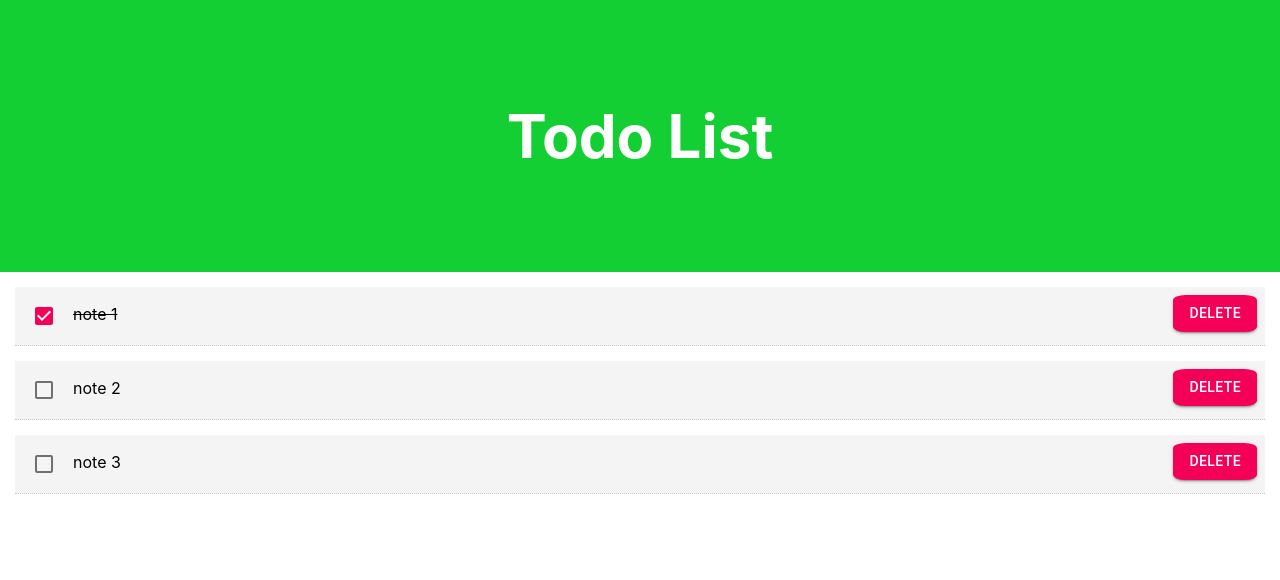
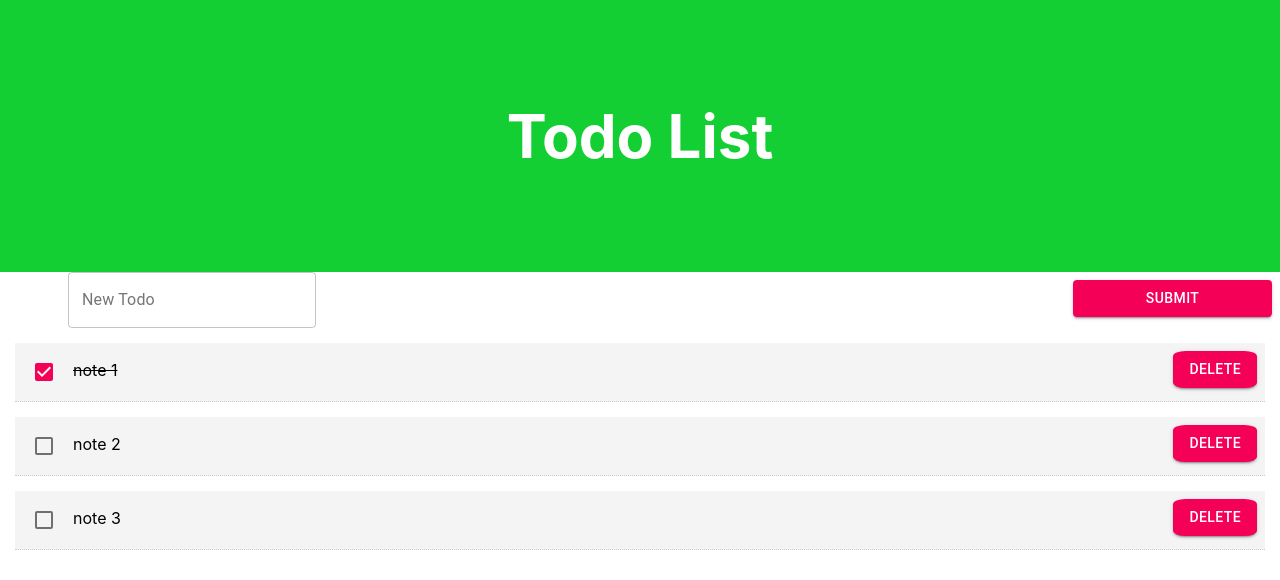
Before and after one commit to vinhquang3004/Todo, a React (Create React App) app: page / in a window 1280 px wide. Shown: the top 580 px of the page. Built offline with nearby package versions, Linux system fonts and the light colour scheme.

Commit message:
all function

```diff
--- a/package.json
+++ b/package.json
@@ -10,6 +10,7 @@
     "react": "^17.0.2",
     "react-dom": "^17.0.2",
     "react-scripts": "4.0.3",
+    "uuid": "^8.3.2",
     "web-vitals": "^1.1.2"
   },
   "scripts": {
--- /dev/null
+++ b/src/components/AddTodo.js
@@ -0,0 +1,65 @@
+import React, { useState } from 'react'
+import propTypes from 'prop-types'
+import Button from '@material-ui/core/Button';
+import TextField from '@material-ui/core/TextField';
+import { makeStyles } from '@material-ui/core/styles';
+
+const AddTodo = (props) => {
+    const addTodo = props.addTodo
+    const [title, setTitle] = useState('')
+
+    //Style
+    const buttonDeleteStyle = {
+        float: 'right',
+    }
+
+    const typeText = {
+        padding: '60px',
+        textAlign: 'center',
+        color: 'black',
+        fontSize: '30px',
+    }
+
+    const useStyles = makeStyles((theme) => ({
+        root: {
+            '& > *': {
+                margin: theme.spacing(1),
+                width: '25ch',
+            },
+        },
+    }));
+
+    const classes = useStyles();
+
+    //Khi nguoi dung nhap -> text thay doi -> setState vao newTitle
+    const changeTitle = event => {
+        setTitle(event.target.value)
+    }
+
+    //Neu nguoi dung nhap -> text != null -> truyen title cua newTitle vao addTodo
+    const handleSubmit = (event) => {
+        event.preventDefault();
+        if (title !== ''){
+            addTodo(title)
+            setTitle('')
+        }
+
+    }
+    return (
+        <form className={classes.root} noValidate autoComplete="off">
+            <label style={typeText}>
+                <TextField id="outlined-basic" value = {title} label="New Todo" variant="outlined" onChange={changeTitle}/>
+            </label>
+            <Button style={buttonDeleteStyle} variant="contained" color="secondary" onClick={handleSubmit}>
+                Submit
+            </Button>
+        </form>
+    )
+}
+
+//kiem tra kieu du lieu props
+AddTodo.propTypes = {
+    addTodo: propTypes.func.isRequired,
+}
+
+export default AddTodo
--- a/src/components/TodoList.js
+++ b/src/components/TodoList.js
@@ -1,11 +1,13 @@
 import React, { useState, Fragment } from 'react'
 import TodoItem from './Todo'
+import AddTodo from './AddTodo'
+import { v4 as uuidv4 } from 'uuid';
 
 const TodoList = () => {
     const [todosState, setTodosState] = useState([
-        { id: 1, title: 'note 1', completed: true },
-        { id: 2, title: 'note 2', completed: false },
-        { id: 3, title: 'note 3', completed: false }
+        { id: uuidv4(), title: 'note 1', completed: true },
+        { id: uuidv4(), title: 'note 2', completed: false },
+        { id: uuidv4(), title: 'note 3', completed: false }
     ])
 
     //Ham thay doi trang thai completed (false -> true || true -> false)
@@ -26,14 +28,23 @@ const TodoList = () => {
         setTodosState(newObj)
     }
 
+    //Them todo
+    const addTodo = title => {
+        // (...)spread operator : lay tat ca phan tu cua object
+        const newObj = [...todosState, { id: uuidv4(), title, completed: false }]
+        setTodosState(newObj)
+    }
+
     return (
         <Fragment>
+            <AddTodo addTodo={addTodo} />
             {todosState.map(obj => {
-                return <TodoItem
-                    key={obj.id}
-                    todoProps={obj}
-                    markCompleted={markCompleted}
-                    deleteTodo={deleteTodo} />
+                return (
+                    <TodoItem
+                        key={obj.id}
+                        todoProps={obj}
+                        markCompleted={markCompleted}
+                        deleteTodo={deleteTodo} />)
             })}
         </Fragment>
     )
```
Also changed, not shown: 1 other file (tests, documents, lock files or other folders).
